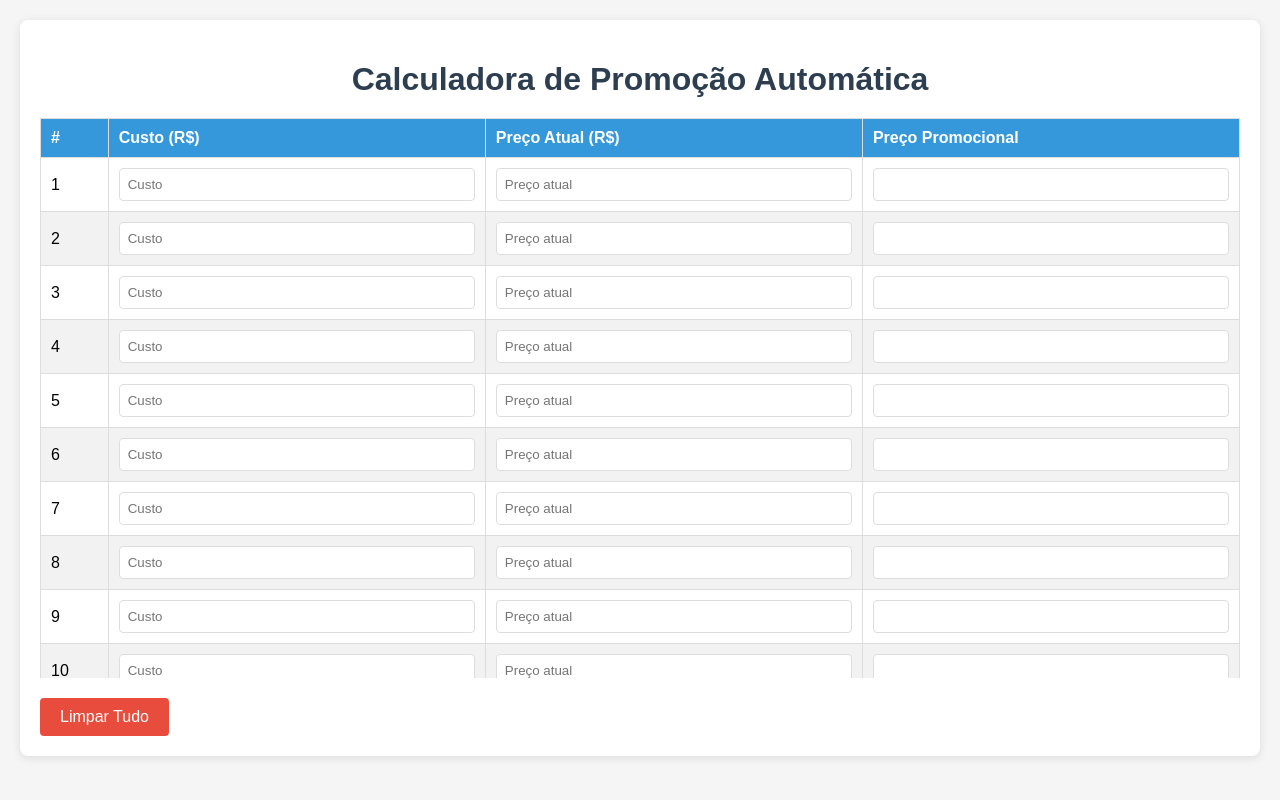
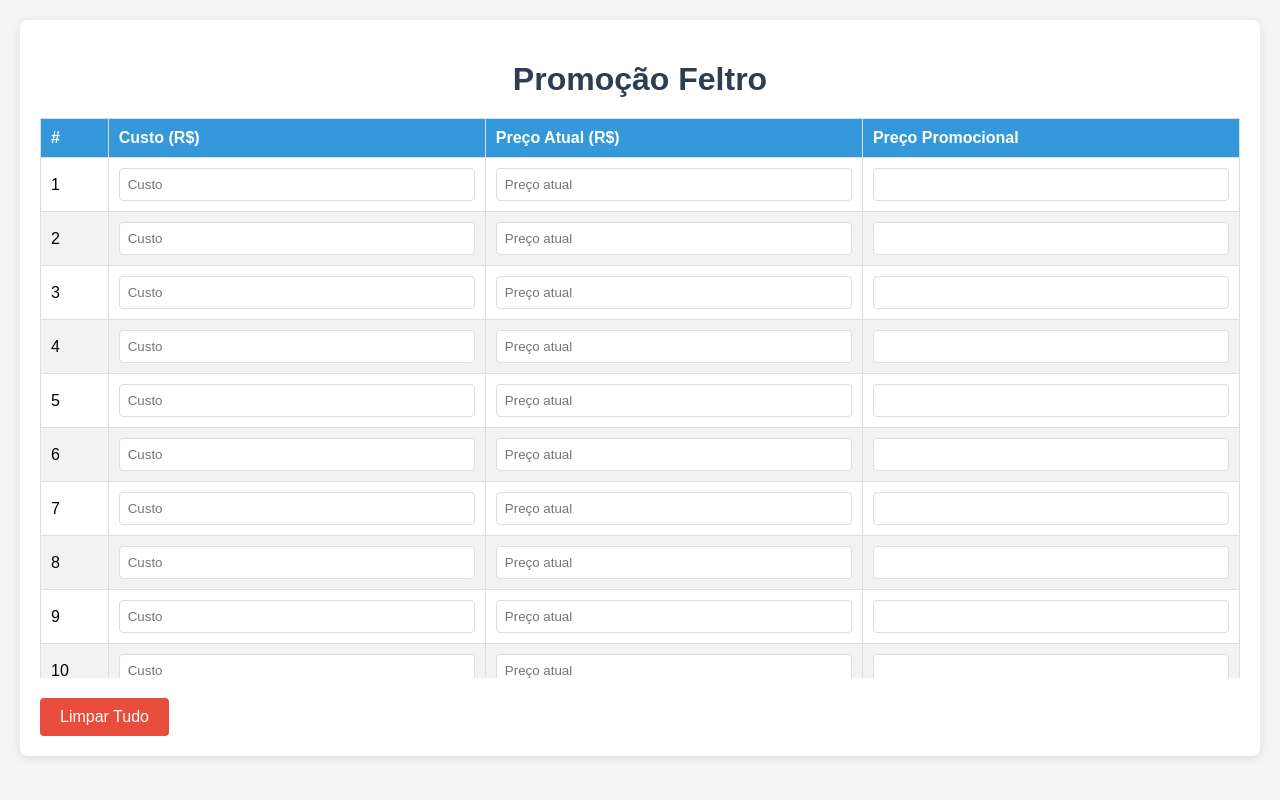
Before and after one commit to gustavoaragao-r/cal-promo-shopee, a plain HTML site: page index.html in a window 1280 px wide. Drawn offline with Linux system fonts and the light colour scheme.

Commit message:
Update index.html

```diff
--- a/index.html
+++ b/index.html
@@ -87,7 +87,7 @@
 </head>
 <body>
     <div class="container">
-        <h1>Calculadora de Promoção Automática</h1>
+        <h1>Promoção Feltro</h1>
 
         <div class="table-container">
             <table id="products-table">
```
